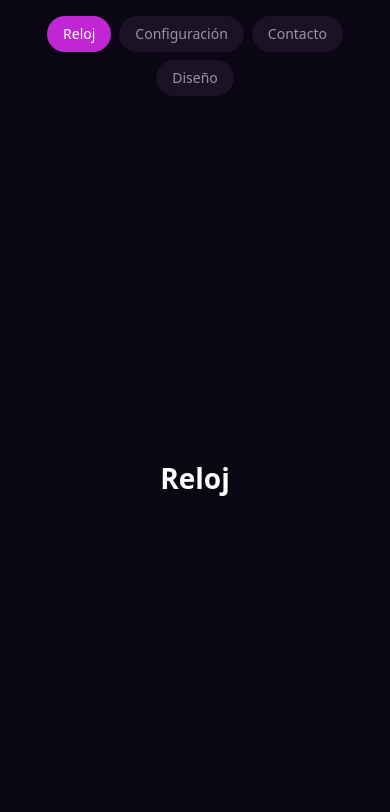
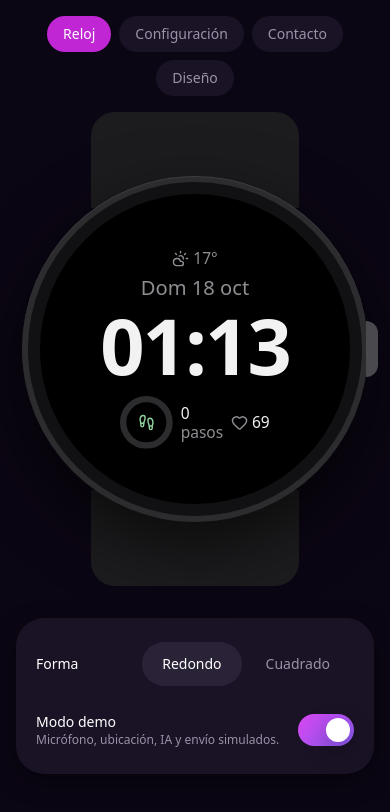
Before and after one commit to MarioZaMu/VozSegura-Frontend, a React (Vite) app: page / in a window 390 px wide. Shown: the top 812 px of the page. Built offline with nearby package versions, Linux system fonts and the light colour scheme.

Commit message:
Build watch view: PC mockup with shape and demo controls, full-screen face on phones

```diff
--- a/src/views/watch/WatchView.tsx
+++ b/src/views/watch/WatchView.tsx
@@ -1,7 +1,80 @@
+import { useEffect } from 'react'
+import { Card } from '../../components/ui/Card'
+import { SegmentedControl } from '../../components/ui/SegmentedControl'
+import { Switch } from '../../components/ui/Switch'
+import { WatchDevice } from '../../components/watch/WatchDevice'
+import { WatchScreen } from '../../components/watch/WatchScreen'
+import { watchShapeLabels, type WatchShape } from '../../components/watch/watchShape'
+import { updateSettings, useSettings } from '../../features/settings/settingsStore'
+import { useWatchDisplayMode } from '../../features/watch/useWatchDisplayMode'
+import { WatchFace } from '../../features/watch-face/WatchFace'
+import { useNow } from '../../lib/useNow'
+
+const shapeOptions = (Object.keys(watchShapeLabels) as WatchShape[]).map((value) => ({
+  value,
+  label: watchShapeLabels[value],
+}))
+
+const WATCH_THEME_COLOR = '#000000'
+
+// Paints the phone's status bar black while the full-screen watch is shown.
+function useThemeColor(color: string, enabled: boolean) {
+  useEffect(() => {
+    const meta = document.querySelector<HTMLMetaElement>('meta[name="theme-color"]')
+    if (!enabled || !meta) return
+    const previous = meta.content
+    meta.content = color
+    return () => {
+      meta.content = previous
+    }
+  }, [color, enabled])
+}
+
 export function WatchView() {
+  const { watchShape, demoMode } = useSettings()
+  const displayMode = useWatchDisplayMode()
+  const now = useNow()
+  const isFullscreen = displayMode === 'fullscreen'
+
+  useThemeColor(WATCH_THEME_COLOR, isFullscreen)
+
+  if (isFullscreen) {
+    return (
+      <main className="fixed inset-0 grid place-items-center overflow-hidden bg-watch-face animate-fade-in">
+        <WatchScreen shape={watchShape} className="size-watch-fullscreen ring-1 ring-watch-track">
+          <WatchFace now={now} />
+        </WatchScreen>
+      </main>
+    )
+  }
+
   return (
-    <section className="grid h-full place-items-center">
-      <h1 className="text-headline font-semibold">Reloj</h1>
-    </section>
+    <main className="mx-auto flex max-w-content flex-col items-center gap-section px-gutter pb-section animate-screen-in">
+      <WatchDevice shape={watchShape}>
+        <WatchFace now={now} />
+      </WatchDevice>
+
+      <Card className="flex w-full flex-col gap-4">
+        <div className="flex items-center justify-between gap-4">
+          <span className="text-body-sm font-medium">Forma</span>
+          <SegmentedControl
+            label="Forma del reloj"
+            options={shapeOptions}
+            value={watchShape}
+            onChange={(shape) => updateSettings({ watchShape: shape })}
+          />
+        </div>
+        <Switch
+          label="Modo demo"
+          description={
+            demoMode
+              ? 'Micrófono, ubicación, IA y envío simulados.'
+              : 'Usa micrófono, ubicación y envío reales.'
+          }
+          checked={demoMode}
+          onChange={(checked) => updateSettings({ demoMode: checked })}
+        />
+      </Card>
+    </main>
   )
 }
```
